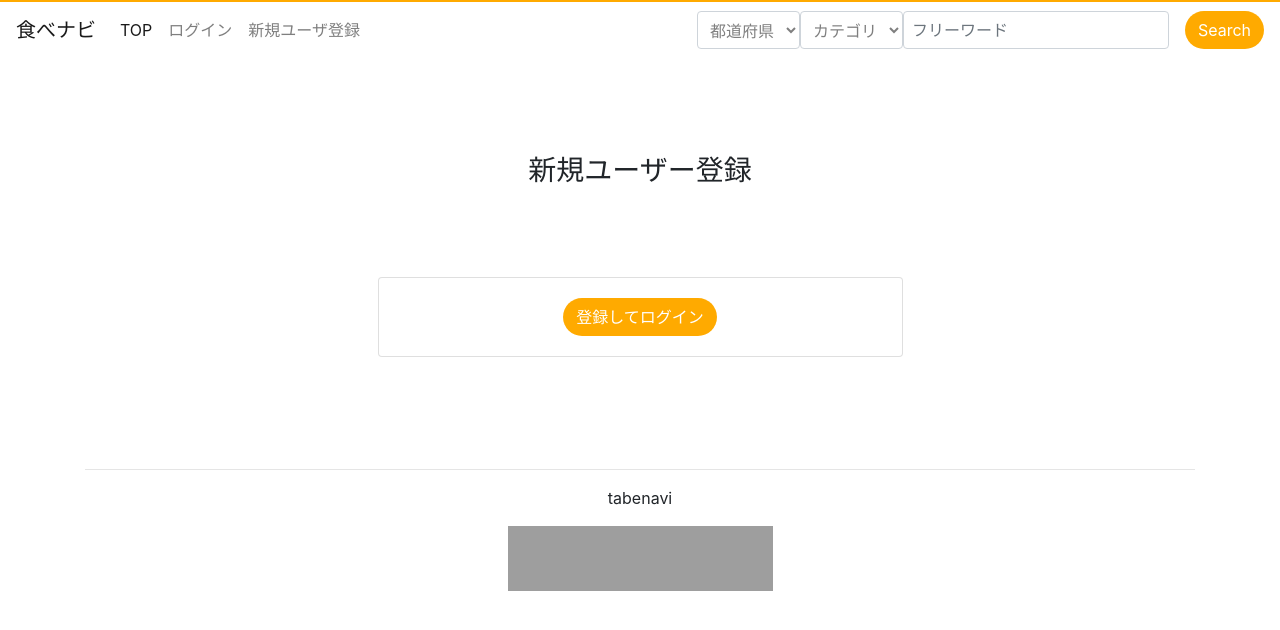
After one commit to tankazuki/gourmet_review, a Django app: template techapp/templates/techapp/signup.html in a window 1280 px wide. The commit adds this page. Shown: the top 630 px of the page. Run offline with Django 3.2, Linux system fonts and the light colour scheme; the template is opened without the code that fills it, so the values that code supplies are empty; some libraries are stand-ins or nearby versions; grey boxes are pictures that could not be loaded.

Commit message:
ユーザの登録機能の追加

```diff
--- a/techapp/models.py
+++ b/techapp/models.py
@@ -1,4 +1,5 @@
 from django.db import models
+from django.contrib.auth.models import User
 
 class Category(models.Model):
   category_l = models.CharField("業態カテゴリ", max_length=10, blank=False)
--- /dev/null
+++ b/techapp/static/css/login.css
@@ -0,0 +1,9 @@
+.loginPage_contents {
+  display: flex;
+  flex-direction: column;
+  justify-content: space-between;
+  text-align: center;
+}
+.loginPage_contents_title {
+  margin-top: 12vh;
+}
--- a/techapp/templates/base.html
+++ b/techapp/templates/base.html
@@ -34,7 +34,7 @@
                 <a class="nav-item nav-link" href="">ログイン</a>
               </li>
               <li>
-                <a class="nav-item nav-link" href="">新規ユーザ登録</a>
+                <a class="nav-item nav-link" href="{% url 'techapp:signup' %}">新規ユーザ登録</a>
               </li>
               {% endif %}
             </ul>
--- a/techapp/templates/techapp/index.html
+++ b/techapp/templates/techapp/index.html
@@ -30,7 +30,7 @@
                     <a class="nav-item nav-link" href="">ログイン</a>
                   </li>
                   <li>
-                    <a class="nav-item nav-link" href="">新規ユーザ登録</a>
+                    <a class="nav-item nav-link" href="{% url 'techapp:signup' %}">新規ユーザ登録</a>
                   </li>
                 {% endif %}
                 </ul>
--- /dev/null
+++ b/techapp/templates/techapp/signup.html
@@ -0,0 +1,34 @@
+{% extends 'base.html' %}
+{% load static %}
+{% block css %}
+<link rel="stylesheet" type="text/css" href="{% static 'css/login.css' %}">
+{% endblock css %}
+
+{% block content %}
+
+<div class="container">
+    <div class="loginPage_contents">
+        <h1 class="h3 loginPage_contents_title">新規ユーザー登録</h1>
+        <br><hr><br>
+        <form action="" method="POST">
+            <div class="col-md-6 offset-md-3">
+                <div class="card">
+                    <div class="card-body">
+                        {{ form.non_field_errors }}
+                        {% for field in form %}
+                            <p>{{ field.label}}</p>
+                            {{ field }}
+                            {{ field.errors }}
+                            <hr>
+                        {% endfor %}
+                        <button type="submit" class="btn common-btn" >登録してログイン</button>
+                        <input type="hidden" name="next" value="{{ next }}" />
+                        {% csrf_token %}
+
+                    </div>
+                </div>
+            </div>
+        </form>
+    </div>
+</div>
+{% endblock %}
--- a/techapp/urls.py
+++ b/techapp/urls.py
@@ -8,4 +8,5 @@ urlpatterns = [
     path('', views.IndexView.as_view(), name='index'),
     path('search', views.search, name='search'),
     path('shop_info/<str:restid>', views.shopinfo, name='shopinfo'),
+    path('signup/', views.Signup.as_view(), name='signup'),
 ]
```
Also changed, not shown: techapp/forms.py (+12 -1 lines), techapp/views.py (+19 -2 lines).
